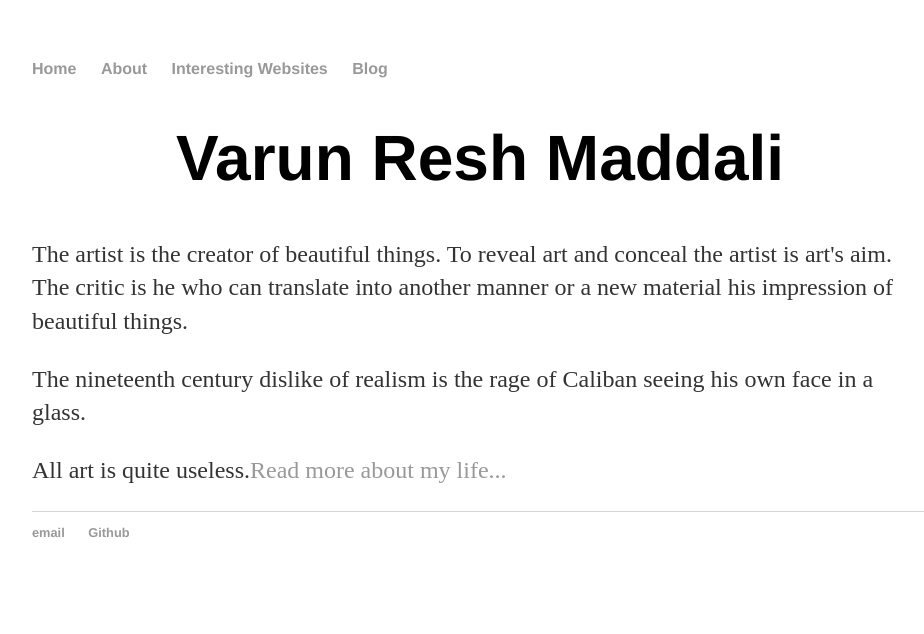
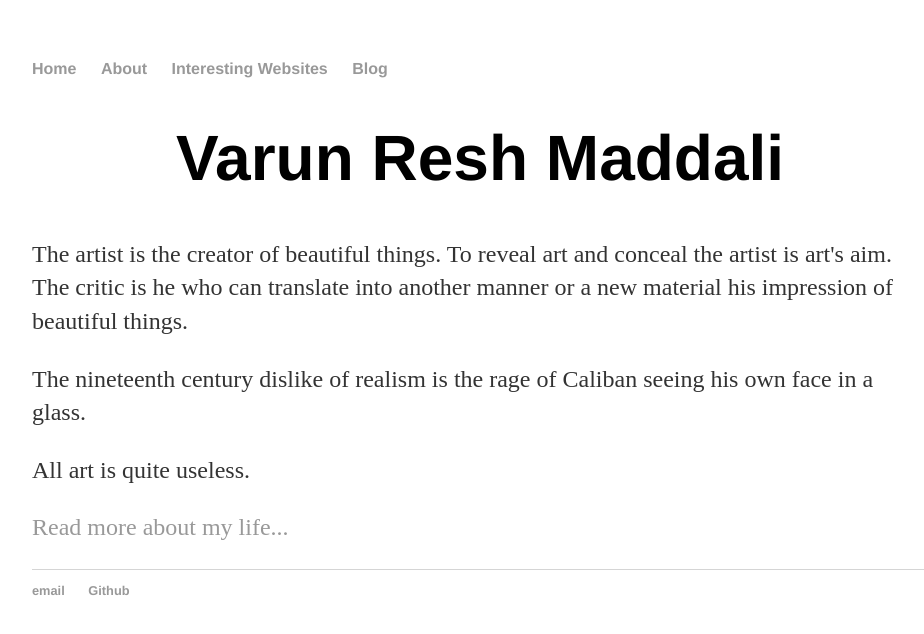
Before and after one commit to mvresh/mvresh.github.io, a Jekyll site: the page built from index.html, in a window 1280 px wide. Shown: the top 634 px of the page, without its empty margins (160-1084 px from the left). Built offline with Jekyll 4.4.1, drawn with Linux system fonts in a browser that asks for light colours.

Commit message:
Update index.html

```diff
--- a/index.html
+++ b/index.html
@@ -4,5 +4,5 @@
 ---
 <div class="blurb">
 	<h1>Varun Resh Maddali</h1>
-	<p>The artist is the creator of beautiful things. To reveal art and conceal the artist is art's aim. The critic is he who can translate into another manner or a new material his impression of beautiful things.</p><p>The nineteenth century dislike of realism is the rage of Caliban seeing his own face in a glass.</p><p>All art is quite useless.<a href="/about">Read more about my life...</a></p>
+	<p>The artist is the creator of beautiful things. To reveal art and conceal the artist is art's aim. The critic is he who can translate into another manner or a new material his impression of beautiful things.</p><p>The nineteenth century dislike of realism is the rage of Caliban seeing his own face in a glass.</p><p>All art is quite useless.</p><p><a href="/about">Read more about my life...</a></p>
 </div><!-- /.blurb -->
```
